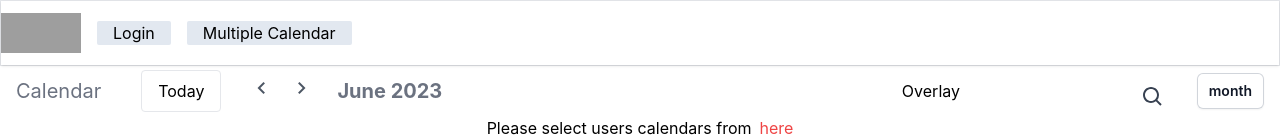
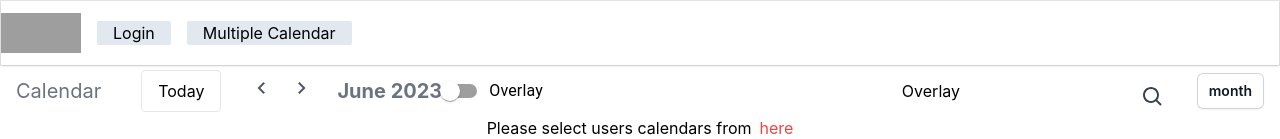
Before and after one commit to kishore1477/custom_react_calendar, a React (Create React App) app: page /overlay in a window 1280 px wide. Shown: the top 139 px of the page. Built offline with nearby package versions, Linux system fonts and the light colour scheme; grey boxes are pictures that could not be loaded.

Commit message:
switch button changes

```diff
--- a/package.json
+++ b/package.json
@@ -3,7 +3,10 @@
   "version": "0.1.0",
   "private": true,
   "dependencies": {
+    "@emotion/react": "^11.11.1",
+    "@emotion/styled": "^11.11.0",
     "@headlessui/react": "^1.7.15",
+    "@mui/material": "^5.13.5",
     "@syncfusion/ej2-base": "^21.2.9",
     "@syncfusion/ej2-react-calendars": "^21.2.9",
     "@tailwindcss/forms": "^0.5.3",
--- a/src/components/CalendarHeader.js
+++ b/src/components/CalendarHeader.js
@@ -1,5 +1,6 @@
 import dayjs from "dayjs";
 import React, { useContext,useState } from "react";
+import { Switch ,FormControlLabel,FormGroup} from '@mui/material';
 // import logo from "../assets/logo.png";
 import { GoogleLoginButton } from "react-social-login-buttons";
 import { LoginSocialGoogle } from "reactjs-social-login";
@@ -9,34 +10,25 @@ import { Fragment } from 'react'
 import { Menu, Transition } from '@headlessui/react'
 // import { ChevronDownIcon } from '@heroicons/react/20/solid'
 import { Link, useParams } from "react-router-dom";
-// import {
-//   BiChevronLeft,
-//   BiChevronRight,
-//   BiInfoCircle,
-//   BiSearch,
-//   BsGear,
-//   FaSignInAlt,
-//   FaSignOutAlt, HiBars3,
-//   MdDashboard
-// } from "react-icons/all";
+import { useNavigate } from "react-router-dom";
+
 import {BiSearch, BiInfoCircle} from   "react-icons/bi";
 import {BsGear} from   "react-icons/bs";
 export default function CalendarHeader() {
+  const navigate  = useNavigate()
   const [token, setToken] = useState('')
-  const { monthIndex, setMonthIndex ,showEventModal, selectedDate,setSelectedDate, view,setView} = useContext(Contex);
-  console.log("Selected date is :", selectedDate)
-  // console.log("MOnth index inside the calendar header:", monthIndex)
-  // console.log("MOnth index inside the calendar header: types is", typeof(monthIndex))
-  // console.log("monthIndex",monthIndex)
+  const { monthIndex, setMonthIndex ,showEventModal, selectedDate,setSelectedDate, view,setView,selectedUserEventArray, checked,setChecked} = useContext(Contex);
+
+
   function classNames(...classes) {
     return classes.filter(Boolean).join(' ')
   }
   const {date} = useParams()
-  console.log("date inside calendar header :", date)
+
   function handlePrevMonth() {
    if( view === 'day'){
     const sub = dayjs(selectedDate).subtract(1,'day')
-    console.log("sub:", sub)
+
     const subFormat = sub.format("MM-DD-YYYY")
    setSelectedDate(subFormat)
 
@@ -79,6 +71,17 @@ export default function CalendarHeader() {
     setView('day')
     setSelectedDate(dayjs())
   }
+
+  const handleSwitch = (e) =>{
+    setChecked(!checked)
+    console.log("Checked value is:", checked)
+    checked?navigate('/overlay'):navigate('/main')
+
+
+  }
+  // if(selectedUserEventArray.length === 0){
+  //   setChecked(false)
+  // }
   const d = dayjs().format("MM-DD-YYYY") + '$day'
   console.log("D inside header:", d)
   return (
@@ -110,6 +113,11 @@ export default function CalendarHeader() {
         ):''}</>}
       </h2>
 
+      <FormGroup>
+  <FormControlLabel control={<Switch  value={checked} onChange={(e)=>handleSwitch(e)} />} label="Overlay" />
+
+</FormGroup>
+      {/* <Switch {...label} defaultChecked /> */}
   <div className="flex items-center justify-center md:absolute md:right-80 "> <Link to = '/overlay' > <button >
       Overlay</button></Link></div>
 
--- a/src/contex/Contex.js
+++ b/src/contex/Contex.js
@@ -24,7 +24,9 @@ const Contex = createContext({
   selectedDate:dayjs(),
   setSelectedDate:()=>{},
   view:'month',
-  setView:()=>{}
+  setView:()=>{},
+  checked:true,
+  setChecked: ()=>{}
 
 
 
--- a/src/contex/ContexWrapper.js
+++ b/src/contex/ContexWrapper.js
@@ -49,6 +49,8 @@ const [labels, setLabels] = useState([]);
 const [selectedUserEvent, setSelectedUserEvent] = useState(null)
 const [selectedDate, setSelectedDate] = useState(dayjs())
 const [view, setView] = useState('month')
+const [checked, setChecked] = useState(true)
+
 const [savedEvents, dispatchCalEvent] = useReducer(
     savedEventsReducer,
 [],
@@ -127,8 +129,7 @@ return (
     <div>
 
 <Contex.Provider  value = {{showEventModal,setShowEventModal, count, setCount,  monthIndex, setMonthIndex , setDaySelected,daySelected,selectedEvent,setSelectedEvent,savedEvents,dispatchCalEvent,filteredEvents , setLabels,
-        labels,
-        updateLabel,setSelectedUserEvent, selectedUserEvent, selectedUserEventArray, dispatch , selectedDate, setSelectedDate, view, setView}}>
+        labels, updateLabel,setSelectedUserEvent, selectedUserEvent, selectedUserEventArray, dispatch , selectedDate, setSelectedDate, view, setView, checked, setChecked}}>
         {props.children}
        {/* <App/> */}
     </Contex.Provider>
--- a/src/multipleCalendar/Overlay.js
+++ b/src/multipleCalendar/Overlay.js
@@ -4,11 +4,14 @@ import { getMonth } from '../main';
 import dayjs from 'dayjs';
 import { Link } from 'react-router-dom';
 import { colorList } from '../components/Colorpicker';
+import { useLocation } from 'react-router-dom'
 const Overlay = () => {
+  const location = useLocation();
+  console.log("path is :",location.pathname);
 //    const {selectedUserEventArray} =  useContext(Contex)
    const [currenMonth, setCurrentMonth] = useState(getMonth());
    const contex = useContext(Contex)
-   const { showEventModal, monthIndex,state,selectedUserEvent, selectedUserEventArray, dispatch}= contex
+   const { showEventModal, monthIndex,state,selectedUserEvent, selectedUserEventArray, dispatch,setChecked}= contex
    useEffect(() => {
        setCurrentMonth(getMonth(monthIndex));
    }, [monthIndex]);
@@ -31,9 +34,21 @@ const Overlay = () => {
     : "";
   }
   console.log("selectedUserEventArray length :", selectedUserEventArray.length)
+// if(selectedUserEventArray.length ===  0){
+//   setChecked(false)
+
+// }
+// const handleHere = () =>{
+//   setChecked((prev)=>{
+//     if(prev===false){
+//       true
+//     }
+//   })
+// }
+
   return (
     <div>
-        {selectedUserEventArray.length ===  0  && <span className='flex items-center justify-center'>Please select users calendars from <Link  to = '/main' className='text-red-500 ml-2'>here</Link></span>}
+        {selectedUserEventArray.length ===  0  &&  <span className='flex items-center justify-center'>Please select users calendars from <Link  to = '/main' className='text-red-500 ml-2' >here</Link></span>}
         <div className='flex'>
       {selectedUserEventArray && selectedUserEventArray.map((evt,i)=>{
         return   <div  className={`${colorList[evt.color]} mx-4 rounded px-2`}>
--- a/src/multipleCalendar/ShowMultipleCalendar.js
+++ b/src/multipleCalendar/ShowMultipleCalendar.js
@@ -1,16 +1,22 @@
 import React, { useContext ,useState,useEffect} from 'react'
 import Contex from '../contex/Contex'
 import { getMonth } from '../main';
-
+import { useLocation } from 'react-router-dom'
 import Days from './Days';
 import MyCalendar from './MyCalendar';
 import ReactCalendar from './ReactCalendar';
 import { colorList, sideBarlabelColorList } from '../components/Colorpicker';
 
 const ShowMultipleCalendar = () => {
+  const location = useLocation();
+  console.log("path is :",location.pathname);
+  const path = location.pathname
   const [currenMonth, setCurrentMonth] = useState(getMonth());
   const contex = useContext(Contex)
-  const { showEventModal, monthIndex,state,selectedUserEvent, selectedUserEventArray, dispatch}= contex
+  const { showEventModal, monthIndex,state,selectedUserEvent, selectedUserEventArray, dispatch, setChecked}= contex
+//   if(path === '/main' && selectedUserEventArray.length === 0){
+// setChecked(false)
+//   }
   useEffect(() => {
       setCurrentMonth(getMonth(monthIndex));
   }, [monthIndex]);
```
Also changed, not shown: 2 other files (tests, documents, lock files or other folders).
